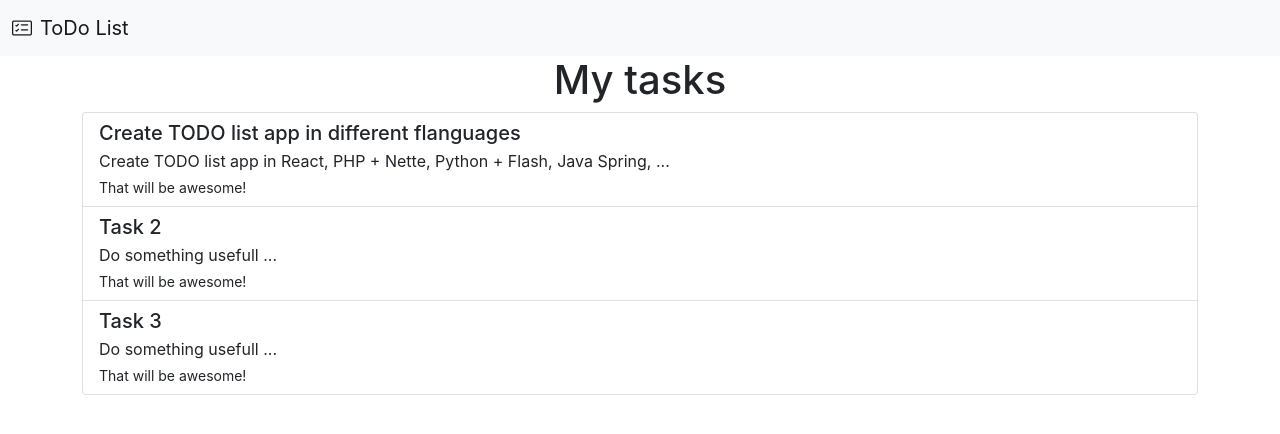
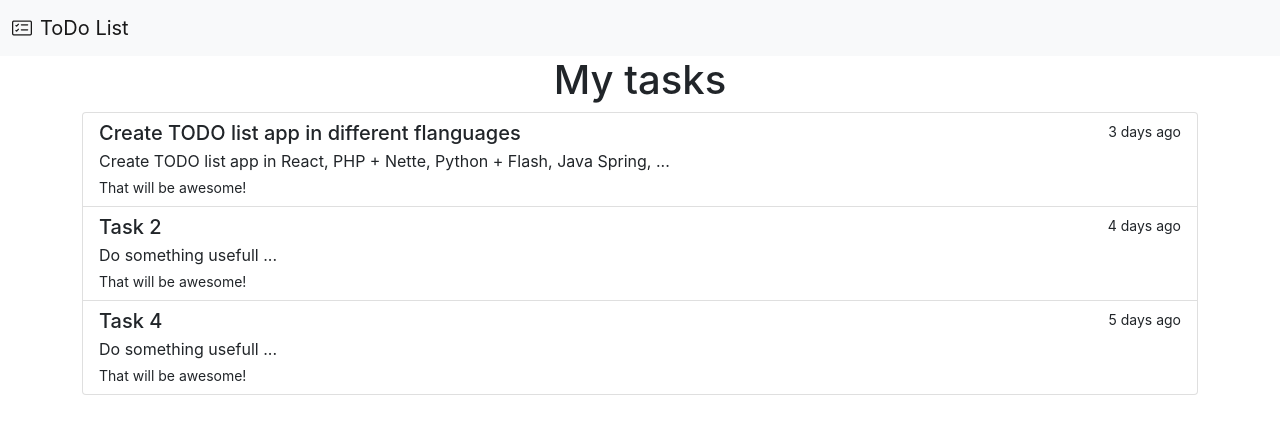
Before and after one commit to branogoga/todo-react, a React (Create React App) app: page / in a window 1280 px wide. Shown: the top 434 px of the page. Built offline with nearby package versions, Linux system fonts and the light colour scheme.

Commit message:
Rewrite to Typescript

```diff
--- a/src/App.js
+++ b/src/App.tsx
@@ -14,7 +14,14 @@ const Navigation = (
   </Navbar>
 )
 
-function TaskListItem(props) {
+type TaskListItemProps = {
+  id: number;
+  title: string;
+  created_at: string;
+  description: string;
+}
+
+function TaskListItem(props: TaskListItemProps) {
   return <ListGroup.Item key={props.id}>
     <div className="d-flex w-100 justify-content-between">
       <h5 className="mb-1">{props.title}</h5>
@@ -25,35 +32,39 @@ function TaskListItem(props) {
   </ListGroup.Item>
 }
 
-function TaskList(props) {
+type TaskListProps = {
+  tasks: Array<TaskListItemProps>;
+}
+
+function TaskList(props: TaskListProps) {
 
   const tasks = createTasks()
-  let items = tasks.map(task =>  <TaskListItem {...task} />)
+  let items = tasks.map(task =>  <TaskListItem key={task.id} { ...task} />)
 
   return <ListGroup>
     {items}
   </ListGroup>
 }
 
-function createTasks() {
+function createTasks(): Array<TaskListItemProps> {
   const task1 = {
     id: 1,
     title: "Create TODO list app in different flanguages",
-    created: "3 days ago",
+    created_at: "3 days ago",
     description: "Create TODO list app in React, PHP + Nette, Python + Flash, Java Spring, ...",
   }
 
   const task2 = {
     id: 2,
     title: "Task 2",
-    created: "4 days ago",
+    created_at: "4 days ago",
     description: "Do something usefull ...",
   }
 
   const task3 = {
     id: 3,
-    title: "Task 3",
-    created: "5 days ago",
+    title: "Task 4",
+    created_at: "5 days ago",
     description: "Do something usefull ...",
   }
 
@@ -69,7 +80,7 @@ function App() {
       {Navigation}
       <Container>
         <h1>My tasks</h1>
-        <TaskList />
+        <TaskList tasks={createTasks()} />
       </Container>
     </div>
   );
--- /dev/null
+++ b/src/react-app-env.d.ts
@@ -0,0 +1 @@
+/// <reference types="react-scripts" />
```
Also changed, not shown: package.json (+7 -1 lines), tsconfig.json (added, +28 -0 lines), src/index.tsx (renamed from src/index.js), 2 other files (tests, documents, lock files or other folders).
